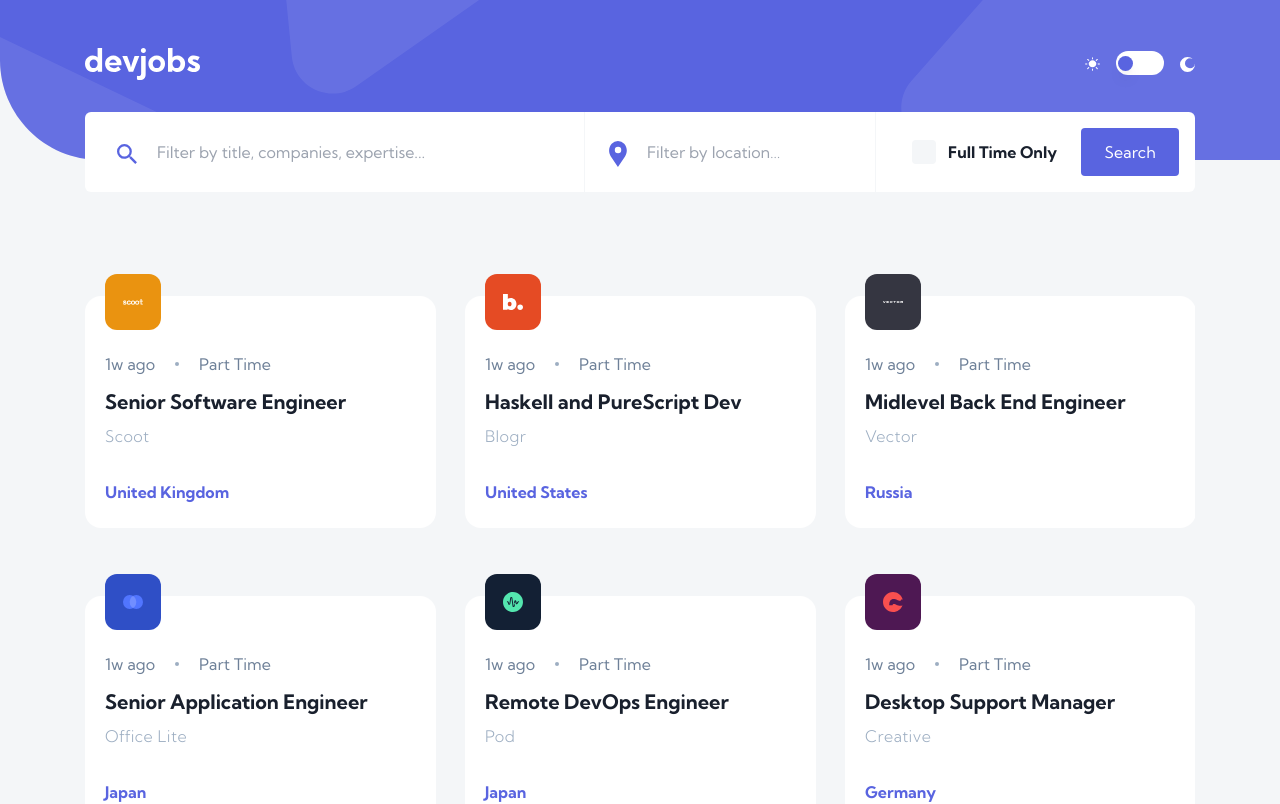
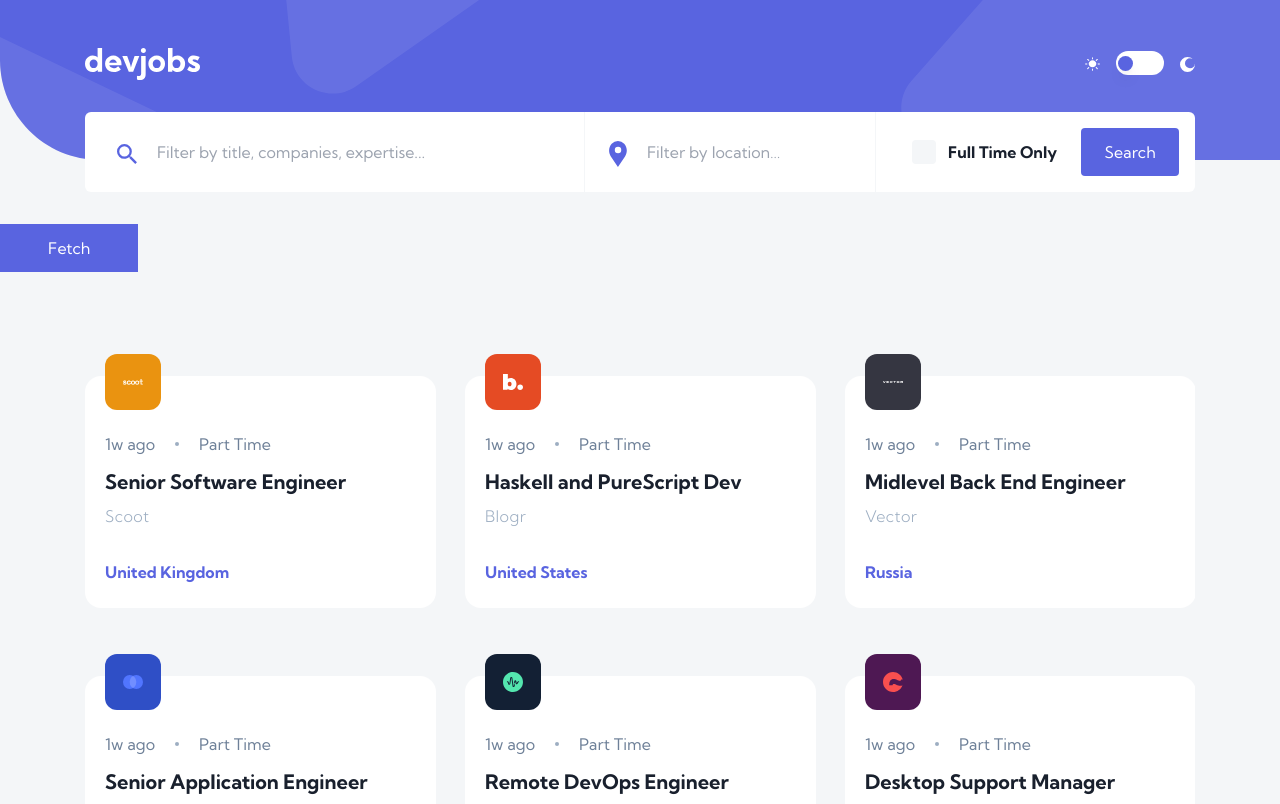
Before and after one commit to Sana-Shabeel/devjobs, a Next.js app: page / in a window 1280 px wide. Shown: the top 804 px of the page. Built offline with nearby package versions, Linux system fonts and the light colour scheme.

Commit message:
fetch data from db

```diff
--- a/src/pages/index.tsx
+++ b/src/pages/index.tsx
@@ -16,8 +16,17 @@ export interface FilterType {
 }
 
 export default function Home() {
-  // const [filter, setFilter] = useState<FilterType>();
+  const [fetchedJobs, setFetchedJobs] = useState();
   const [jobData, setJobData] = useState(data);
+
+  const fetchJobs = async () => {
+    const res = await fetch("/api/getJobs");
+
+    const newJobs = await res.json();
+    setFetchedJobs(newJobs);
+  };
+
+  console.log(fetchedJobs);
 
   // create a finction that will filter the data
   const filterData = (filter: FilterType) => {
@@ -55,6 +64,9 @@ export default function Home() {
 
       <FilterTab filterData={filterData} />
 
+      <button className="bg-violet px-12 py-3 text-white" onClick={fetchJobs}>
+        Fetch
+      </button>
       <div className="mx-auto mt-20 overflow-hidden md:w-689 xl:w-1110">
         <section className="container">
           {jobData.map((job) => (
```
